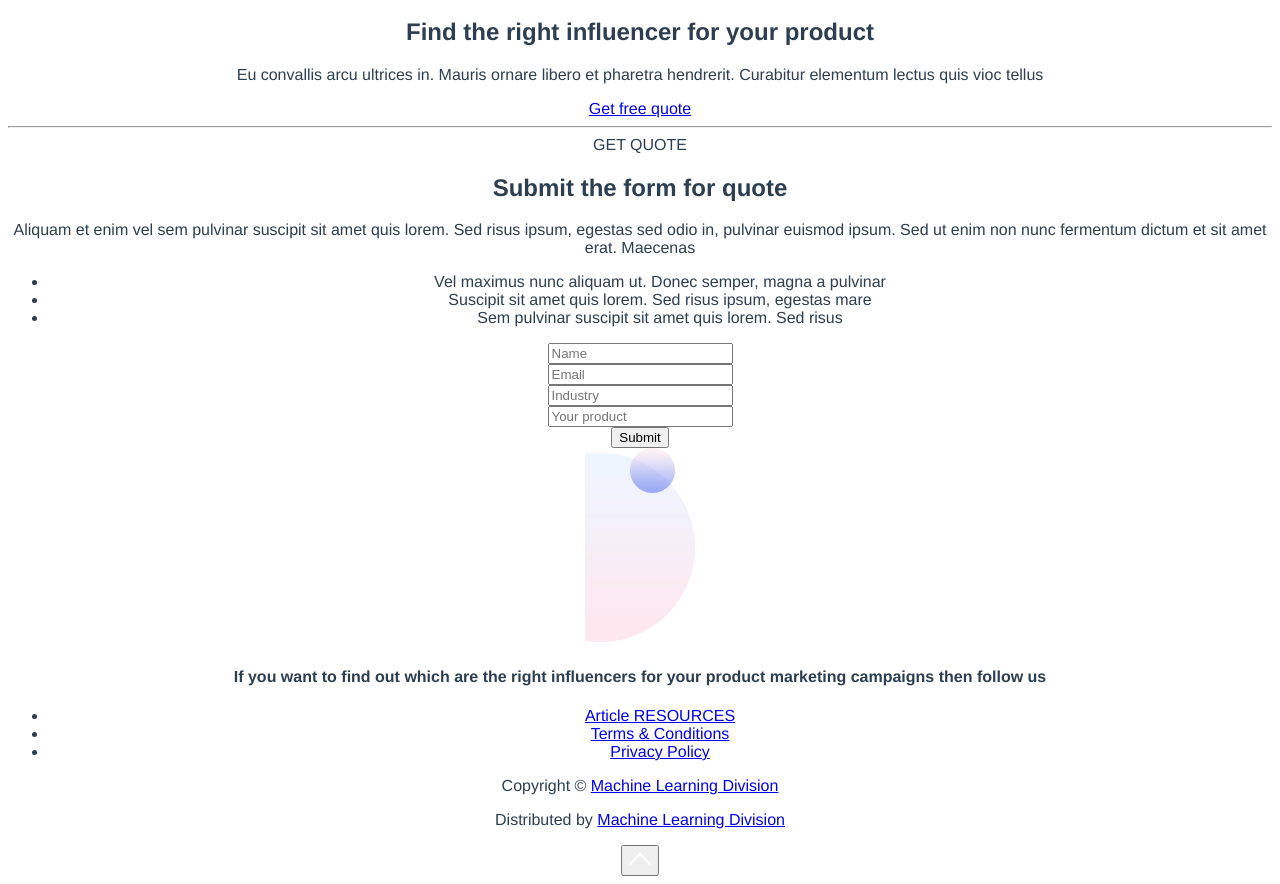
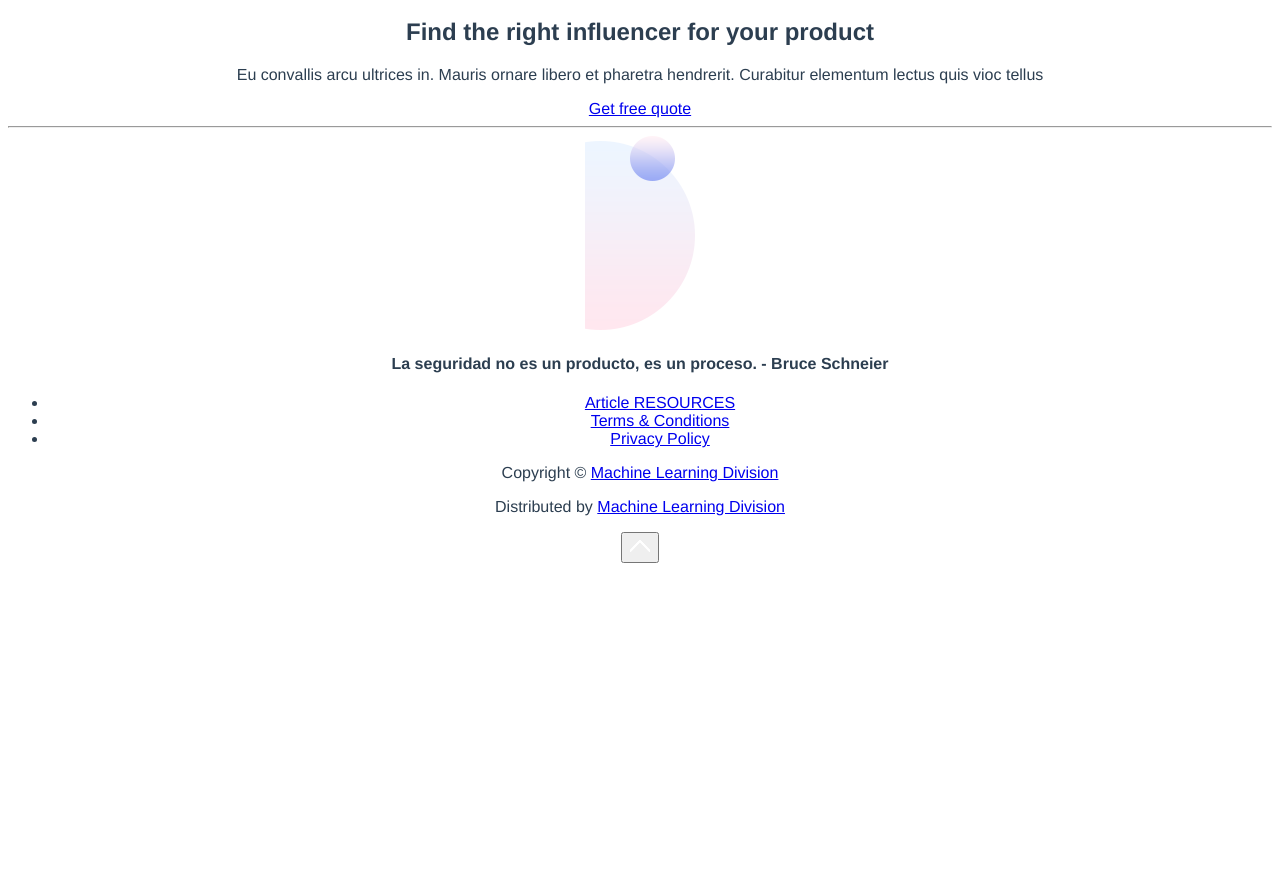
Before and after one commit to aaaimx/cyberpage, a Vue app: page / in a window 1280 px wide. Shown: the part 5661-6545 px from the top of the page. After the commit the page ends 6232 px from the top, so only its background shows below. Built offline with nearby package versions, Linux system fonts and the light colour scheme; the HTML template or start-up script is replaced by a standard one.

Commit message:
Update App.vue

```diff
--- a/src/App.vue
+++ b/src/App.vue
@@ -222,65 +222,13 @@ hallazgo.</p>
         </div>
     </div>
      <hr class="section-divider" />
-    <div id="contact" class="form-1">
-        <div class="container">
-            <div class="row">
-                <div class="col-lg-6">
-                    <div class="text-container">
-                        <div class="section-title">GET QUOTE</div>
-                        <h2>Submit the form for quote</h2>
-                        <p>Aliquam et enim vel sem pulvinar suscipit sit amet quis lorem. Sed risus ipsum, egestas sed
-                            odio in, pulvinar euismod ipsum. Sed ut enim non nunc fermentum dictum et sit amet erat.
-                            Maecenas</p>
-                        <ul class="list-unstyled li-space-lg">
-                            <li class="d-flex">
-                                <i class="fas fa-square"></i>
-                                <div class="flex-grow-1">Vel maximus nunc aliquam ut. Donec semper, magna a pulvinar
-                                </div>
-                            </li>
-                            <li class="d-flex">
-                                <i class="fas fa-square"></i>
-                                <div class="flex-grow-1">Suscipit sit amet quis lorem. Sed risus ipsum, egestas mare
-                                </div>
-                            </li>
-                            <li class="d-flex">
-                                <i class="fas fa-square"></i>
-                                <div class="flex-grow-1">Sem pulvinar suscipit sit amet quis lorem. Sed risus</div>
-                            </li>
-                        </ul>
-                    </div>
-                </div>
-                <div class="col-lg-6">
-
-                    <form>
-                        <div class="form-group">
-                            <input type="text" class="form-control-input" placeholder="Name" required />
-                        </div>
-                        <div class="form-group">
-                            <input type="email" class="form-control-input" placeholder="Email" required />
-                        </div>
-                        <div class="form-group">
-                            <input type="text" class="form-control-input" placeholder="Industry" required />
-                        </div>
-                        <div class="form-group">
-                            <input type="text" class="form-control-input" placeholder="Your product" required />
-                        </div>
-                        <div class="form-group">
-                            <button type="submit" class="form-control-submit-button">Submit</button>
-                        </div>
-                    </form>
-
-                </div>
-            </div>
-        </div>
-    </div>
     <div class="footer bg-gray">
         <img class="decoration-circles" src="assets/images/decoration-circles.png" alt="alternative" />
         <div class="container">
             <div class="row">
                 <div class="col-lg-12">
-                    <h4>If you want to find out which are the right influencers for your product marketing campaigns
-                        then follow us</h4>
+                    <h4>La seguridad no es un producto, es un proceso.
+                        - Bruce Schneier</h4>
                     <div class="social-container">
                         <span class="fa-stack">
                             <a href="#your-link">
```
